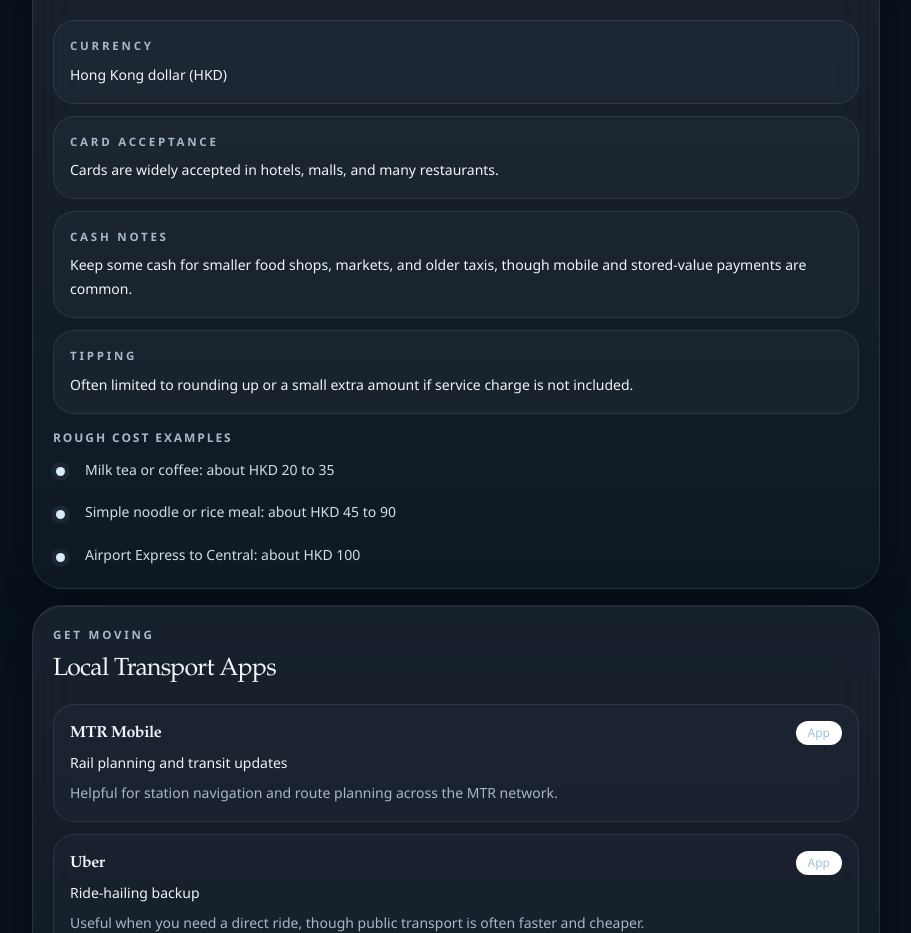
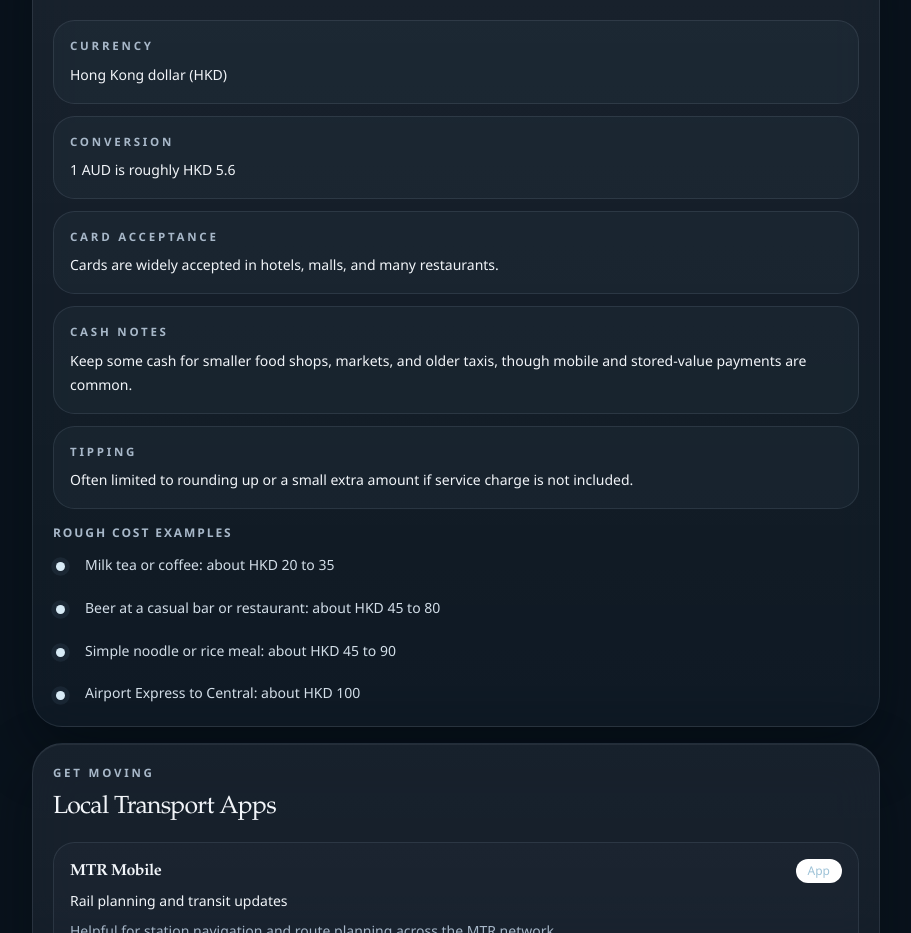
Before and after one commit to oli-deacon/landing-brief, a React (Vite) app: page /country/hk in a window 1280 px wide. Shown: the part 3700-4633 px from the top of the page, without its empty margins (184-1095 px from the left). Built offline with nearby package versions, Linux system fonts and the light colour scheme.

Commit message:
Add currency conversion and cost examples to briefs

```diff
--- a/public/data/countries/hk.json
+++ b/public/data/countries/hk.json
@@ -86,11 +86,13 @@
   },
   "moneyAndPayments": {
     "currency": "Hong Kong dollar (HKD)",
+    "conversion": "1 AUD is roughly HKD 5.6",
     "cardAcceptance": "Cards are widely accepted in hotels, malls, and many restaurants.",
     "cashNotes": "Keep some cash for smaller food shops, markets, and older taxis, though mobile and stored-value payments are common.",
     "tipping": "Often limited to rounding up or a small extra amount if service charge is not included.",
     "roughCostExamples": [
       "Milk tea or coffee: about HKD 20 to 35",
+      "Beer at a casual bar or restaurant: about HKD 45 to 80",
       "Simple noodle or rice meal: about HKD 45 to 90",
       "Airport Express to Central: about HKD 100"
     ]
--- a/public/data/countries/my.json
+++ b/public/data/countries/my.json
@@ -86,11 +86,13 @@
   },
   "moneyAndPayments": {
     "currency": "Malaysian ringgit (MYR)",
+    "conversion": "1 AUD is roughly MYR 2.8",
     "cardAcceptance": "Cards are common in malls, hotels, and many cafes, though smaller food vendors may still be cash-first.",
     "cashNotes": "Keep some small notes for markets, local food spots, and backup transport.",
     "tipping": "Rounding up or leaving a little extra is optional rather than expected.",
     "roughCostExamples": [
       "Coffee or tea: about MYR 4 to 10",
+      "Beer at a casual bar or restaurant: about MYR 15 to 28",
       "Simple hawker meal: about MYR 10 to 20",
       "KLIA Ekspres to KL Sentral: about MYR 55"
     ]
--- a/public/data/countries/sg.json
+++ b/public/data/countries/sg.json
@@ -86,11 +86,13 @@
   },
   "moneyAndPayments": {
     "currency": "Singapore dollar (SGD)",
+    "conversion": "1 AUD is roughly SGD 0.91",
     "cardAcceptance": "Cards are widely accepted in hotels, malls, and many restaurants.",
     "cashNotes": "Keep a little cash for older hawker stalls, small shops, or backup transport situations.",
     "tipping": "Not usually expected beyond rounding up in casual situations.",
     "roughCostExamples": [
       "Coffee at a hawker centre: about SGD 1.50 to 3",
+      "Beer at a casual bar or food court: about SGD 10 to 18",
       "Simple hawker meal: about SGD 5 to 10",
       "Taxi from Changi to central areas: about SGD 25 to 45"
     ]
--- a/public/data/countries/th.json
+++ b/public/data/countries/th.json
@@ -86,10 +86,13 @@
   },
   "moneyAndPayments": {
     "currency": "Thai baht (THB)",
+    "conversion": "1 AUD is roughly THB 23",
     "cardAcceptance": "Cards are common in hotels, malls, and larger restaurants, but small vendors may still prefer cash.",
     "cashNotes": "Carry smaller notes for street food, local markets, and older taxis.",
     "tipping": "Rounding up or leaving around THB 20 to 100 in service settings is common but not compulsory.",
     "roughCostExamples": [
+      "Coffee: about THB 50 to 100",
+      "Beer at a casual bar or restaurant: about THB 90 to 180",
       "BTS or MRT trip: about THB 20 to 60",
       "Simple meal: about THB 60 to 150",
       "Airport Rail Link from BKK: about THB 35 to 45"
--- a/public/data/countries/vn.json
+++ b/public/data/countries/vn.json
@@ -86,11 +86,13 @@
   },
   "moneyAndPayments": {
     "currency": "Vietnamese dong (VND)",
+    "conversion": "1 AUD is roughly VND 18,900",
     "cardAcceptance": "Cards are common in hotels and larger cafes, but cash still matters in many everyday situations.",
     "cashNotes": "Have smaller notes for taxis, convenience purchases, and local eateries.",
     "tipping": "Optional but increasingly common for good service in tourist-facing areas.",
     "roughCostExamples": [
       "Coffee: about VND 30000 to 70000",
+      "Beer at a casual bar or restaurant: about VND 30000 to 70000",
       "Simple local meal: about VND 50000 to 120000",
       "Grab from SGN to District 1: about VND 120000 to 250000"
     ]
--- a/src/data/countries/hong-kong.json
+++ b/src/data/countries/hong-kong.json
@@ -86,11 +86,13 @@
   },
   "moneyAndPayments": {
     "currency": "Hong Kong dollar (HKD)",
+    "conversion": "1 AUD is roughly HKD 5.6",
     "cardAcceptance": "Cards are widely accepted in hotels, malls, and many restaurants.",
     "cashNotes": "Keep some cash for smaller food shops, markets, and older taxis, though mobile and stored-value payments are common.",
     "tipping": "Often limited to rounding up or a small extra amount if service charge is not included.",
     "roughCostExamples": [
       "Milk tea or coffee: about HKD 20 to 35",
+      "Beer at a casual bar or restaurant: about HKD 45 to 80",
       "Simple noodle or rice meal: about HKD 45 to 90",
       "Airport Express to Central: about HKD 100"
     ]
--- a/src/data/countries/malaysia.json
+++ b/src/data/countries/malaysia.json
@@ -86,11 +86,13 @@
   },
   "moneyAndPayments": {
     "currency": "Malaysian ringgit (MYR)",
+    "conversion": "1 AUD is roughly MYR 2.8",
     "cardAcceptance": "Cards are common in malls, hotels, and many cafes, though smaller food vendors may still be cash-first.",
     "cashNotes": "Keep some small notes for markets, local food spots, and backup transport.",
     "tipping": "Rounding up or leaving a little extra is optional rather than expected.",
     "roughCostExamples": [
       "Coffee or tea: about MYR 4 to 10",
+      "Beer at a casual bar or restaurant: about MYR 15 to 28",
       "Simple hawker meal: about MYR 10 to 20",
       "KLIA Ekspres to KL Sentral: about MYR 55"
     ]
--- a/src/data/countries/singapore.json
+++ b/src/data/countries/singapore.json
@@ -86,11 +86,13 @@
   },
   "moneyAndPayments": {
     "currency": "Singapore dollar (SGD)",
+    "conversion": "1 AUD is roughly SGD 0.91",
     "cardAcceptance": "Cards are widely accepted in hotels, malls, and many restaurants.",
     "cashNotes": "Keep a little cash for older hawker stalls, small shops, or backup transport situations.",
     "tipping": "Not usually expected beyond rounding up in casual situations.",
     "roughCostExamples": [
       "Coffee at a hawker centre: about SGD 1.50 to 3",
+      "Beer at a casual bar or food court: about SGD 10 to 18",
       "Simple hawker meal: about SGD 5 to 10",
       "Taxi from Changi to central areas: about SGD 25 to 45"
     ]
--- a/src/data/countries/thailand.json
+++ b/src/data/countries/thailand.json
@@ -86,10 +86,13 @@
   },
   "moneyAndPayments": {
     "currency": "Thai baht (THB)",
+    "conversion": "1 AUD is roughly THB 23",
     "cardAcceptance": "Cards are common in hotels, malls, and larger restaurants, but small vendors may still prefer cash.",
     "cashNotes": "Carry smaller notes for street food, local markets, and older taxis.",
     "tipping": "Rounding up or leaving around THB 20 to 100 in service settings is common but not compulsory.",
     "roughCostExamples": [
+      "Coffee: about THB 50 to 100",
+      "Beer at a casual bar or restaurant: about THB 90 to 180",
       "BTS or MRT trip: about THB 20 to 60",
       "Simple meal: about THB 60 to 150",
       "Airport Rail Link from BKK: about THB 35 to 45"
--- a/src/data/countries/vietnam.json
+++ b/src/data/countries/vietnam.json
@@ -86,11 +86,13 @@
   },
   "moneyAndPayments": {
     "currency": "Vietnamese dong (VND)",
+    "conversion": "1 AUD is roughly VND 18,900",
     "cardAcceptance": "Cards are common in hotels and larger cafes, but cash still matters in many everyday situations.",
     "cashNotes": "Have smaller notes for taxis, convenience purchases, and local eateries.",
     "tipping": "Optional but increasingly common for good service in tourist-facing areas.",
     "roughCostExamples": [
       "Coffee: about VND 30000 to 70000",
+      "Beer at a casual bar or restaurant: about VND 30000 to 70000",
       "Simple local meal: about VND 50000 to 120000",
       "Grab from SGN to District 1: about VND 120000 to 250000"
     ]
--- a/src/pages/country-brief-page.tsx
+++ b/src/pages/country-brief-page.tsx
@@ -289,6 +289,7 @@ export function CountryBriefPage() {
         <InfoList
           items={[
             { label: "Currency", value: brief.moneyAndPayments.currency },
+            { label: "Conversion", value: brief.moneyAndPayments.conversion },
             {
               label: "Card acceptance",
               value: brief.moneyAndPayments.cardAcceptance
--- a/src/types.ts
+++ b/src/types.ts
@@ -47,6 +47,7 @@ export type FoodAndPracticalities = {
 
 export type MoneyAndPayments = {
   currency: string;
+  conversion: string;
   cardAcceptance: string;
   cashNotes: string;
   tipping: string;
```
